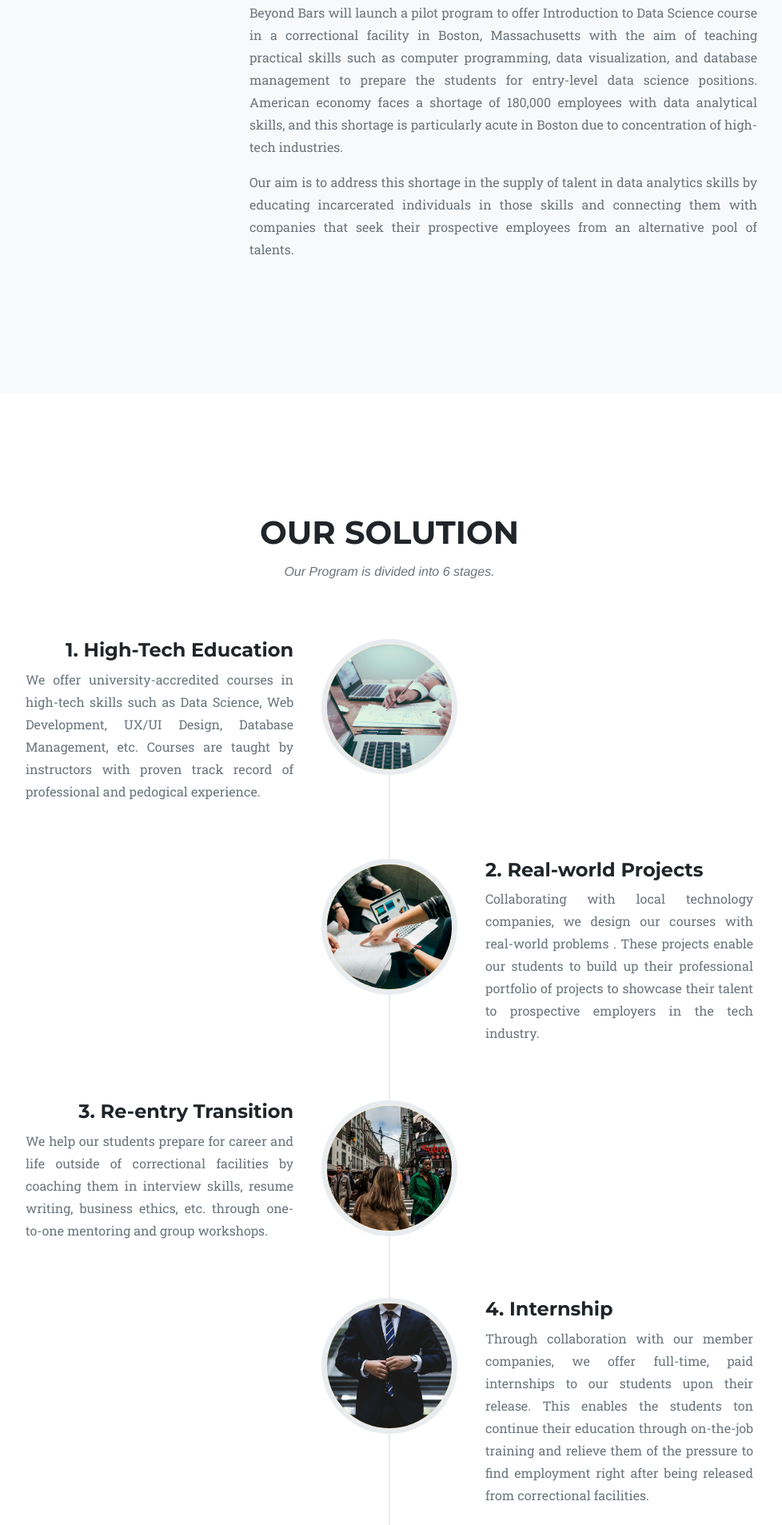
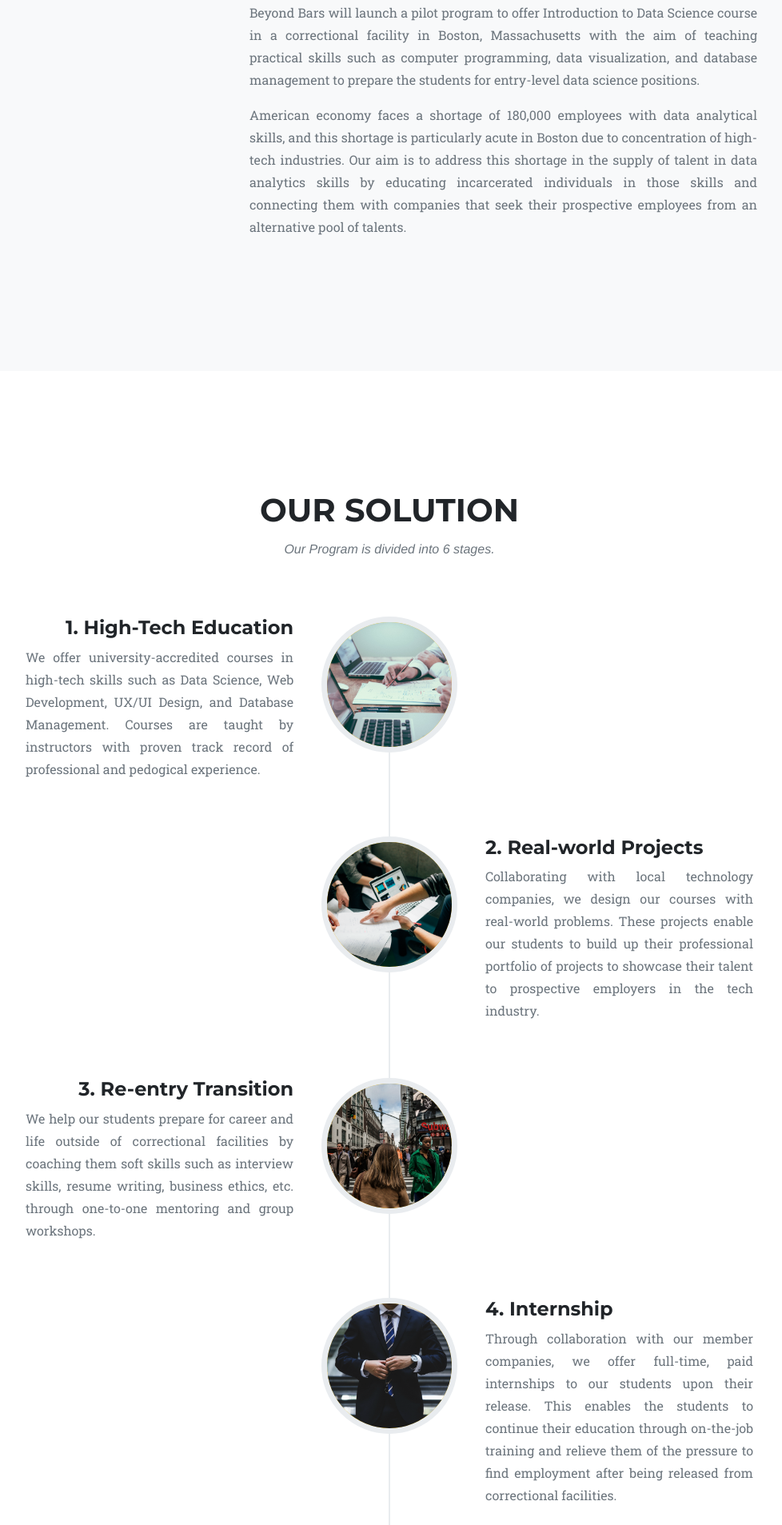
Before and after one commit to Coders-Beyond-Bars/Coders-Beyond-Bars.github.io, a plain HTML site: page index.html in a window 1280 px wide. Shown: the part 2901-4808 px from the top of the page at 80% size, without its empty margins (153-1131 px from the left). Drawn offline with Linux system fonts and the light colour scheme; a web font is replaced by a local one.

Commit message:
fix errors

```diff
--- a/index.html
+++ b/index.html
@@ -134,8 +134,8 @@
           <div class="col-md-7 col-sm-8 col-10">
             <h5 class="mt-0 mb-1 service-heading"></h5>
             <p class="text-muted text-justify">Today, employment opportunities are growing  for those who possess high-tech skills such as software engineering and data science as the use of information technology expands in many industries.  All the while, blue-collar jobs are disappearing due to overseas outsourcing and automation.  This trend is particularly problematic for incarcerated individuals who will face formidable employment challenges due to their conviction records and the lack of skills applicable in jobs that are less susceptible to automation and outsourcing.  </p>
-            <p class="text-muted text-justify">Inspired by successes of The Last Mile in California and Code4000 in the UK that educated  incarcerated individuals to become productive web developers, Coders Beyond Bars will launch a pilot program to offer Introduction to Data Science course in a correctional facility in Boston, Massachusetts with the aim of teaching  practical skills such as computer programming, data visualization, and database management to prepare the students for entry-level data science positions.   American economy faces a shortage of 180,000 employees with data analytical skills, and this shortage is particularly acute in Boston due to concentration of high-tech industries.</p>
-            <p class="text-muted text-justify">Our aim is to address this shortage in the supply of talent in data analytics skills by educating incarcerated individuals in those skills and connecting them with companies that seek their prospective employees from an alternative pool of talents.</p>
+            <p class="text-muted text-justify">Inspired by successes of The Last Mile in California and Code4000 in the UK that educated  incarcerated individuals to become productive web developers, Coders Beyond Bars will launch a pilot program to offer Introduction to Data Science course in a correctional facility in Boston, Massachusetts with the aim of teaching  practical skills such as computer programming, data visualization, and database management to prepare the students for entry-level data science positions.</p>
+            <p class="text-muted text-justify">American economy faces a shortage of 180,000 employees with data analytical skills, and this shortage is particularly acute in Boston due to concentration of high-tech industries.  Our aim is to address this shortage in the supply of talent in data analytics skills by educating incarcerated individuals in those skills and connecting them with companies that seek their prospective employees from an alternative pool of talents.</p>
           </div>
         </div>
       </div>
@@ -162,7 +162,7 @@
                     <h4>1. High-Tech Education</h4>
                   </div>
                   <div class="timeline-body">
-                    <p class="text-muted text-justify">We offer university-accredited courses in high-tech skills such as Data Science, Web Development, UX/UI Design, Database Management, etc.  Courses are taught by instructors with proven track record of professional and pedogical experience.</p>
+                    <p class="text-muted text-justify">We offer university-accredited courses in high-tech skills such as Data Science, Web Development, UX/UI Design, and Database Management.  Courses are taught by instructors with proven track record of professional and pedogical experience.</p>
                   </div>
                 </div>
               </li>
@@ -175,7 +175,7 @@
                     <h4>2. Real-world Projects</h4>
                   </div>
                   <div class="timeline-body">
-                    <p class="text-muted text-justify">Collaborating with local technology companies, we design our courses with real-world problems  .  These projects enable our students to build up their professional portfolio of projects to showcase their talent to prospective employers in the tech industry.</p>
+                    <p class="text-muted text-justify">Collaborating with local technology companies, we design our courses with real-world problems.  These projects enable our students to build up their professional portfolio of projects to showcase their talent to prospective employers in the tech industry.</p>
                   </div>
                 </div>
               </li>
@@ -188,7 +188,7 @@
                     <h4>3. Re-entry Transition</h4>
                   </div>
                   <div class="timeline-body">
-                    <p class="text-muted text-justify">We help our students prepare for career and life outside of correctional facilities by coaching them in interview skills, resume writing, business ethics, etc. through one-to-one mentoring and group workshops.
+                    <p class="text-muted text-justify">We help our students prepare for career and life outside of correctional facilities by coaching them soft skills such as interview skills, resume writing, business ethics, etc. through one-to-one mentoring and group workshops.
                     </p>
                   </div>
                 </div>
@@ -202,7 +202,7 @@
                     <h4>4. Internship</h4>
                   </div>
                   <div class="timeline-body">
-                    <p class="text-muted text-justify">Through collaboration with our member companies, we offer full-time, paid internships to our students upon their release.  This enables the students ton continue their education through on-the-job training and relieve them of the pressure to find employment right after being released from correctional facilities.</p>
+                    <p class="text-muted text-justify">Through collaboration with our member companies, we offer full-time, paid internships to our students upon their release.  This enables the students to continue their education through on-the-job training and relieve them of the pressure to find employment after being released from correctional facilities.</p>
                   </div>
                 </div>
               </li>
@@ -260,7 +260,7 @@
               <p class="text-muted">Education Director &amp; Co-founder</p>
               <div class='row justify-content-center'>
                 <div class='col col-9 col-sm-9 text-justify'>
-                  Richard earned his master's in Media Arts and Sciences from the Media Lab, Massachusetts Institute of Technology where he specialized in artificial intelligence and computational social science.  Prior to coming back to graduate school, he worked in financial services industry for approximately six years.  He has taught four courses in computer science and data science as teaching fellow at Harvard University.
+                  Richard earned his master's in Media Arts and Sciences from the Media Lab, Massachusetts Institute of Technology where he specialized in artificial intelligence and computational social science.  Prior to coming back to graduate school, he worked in financial services industry for approximately six years.  He has taught four courses in computer science and data science as Teaching Fellow at Harvard University.
                 </div>
               </div>
             </div>
```
